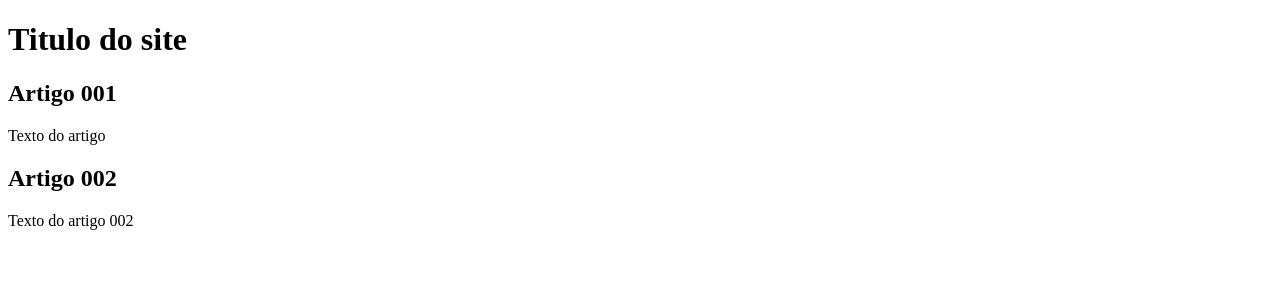
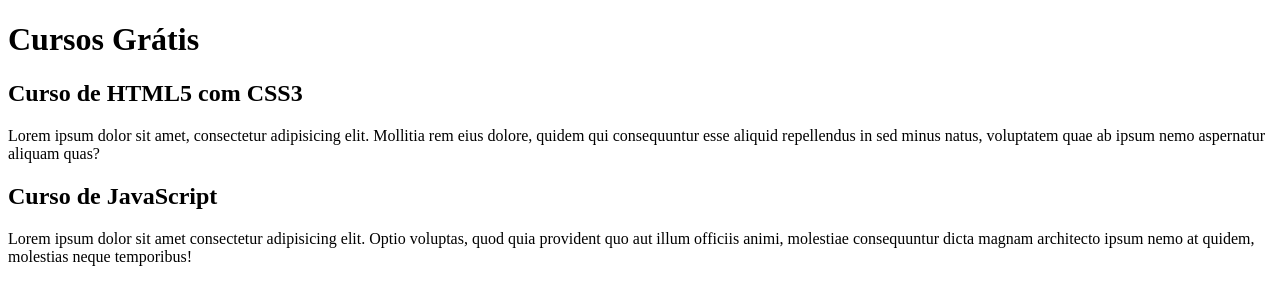
Before and after one commit to emanueldev7/site-projeto, a plain HTML site: page index.html in a window 1280 px wide. Drawn offline with Linux system fonts and the light colour scheme.

Commit message:
Comecei a escrever o conteudo

```diff
--- a/index.html
+++ b/index.html
@@ -8,15 +8,15 @@
 <body>
     <main>
         <header>
-            <h1>Titulo do site</h1>
+            <h1>Cursos Grátis</h1>
         </header>
         <article>
-            <h2>Artigo 001</h2>
-            <p>Texto do artigo</p>
+            <h2>Curso de HTML5 com CSS3</h2>
+            <p>Lorem ipsum dolor sit amet, consectetur adipisicing elit. Mollitia rem eius dolore, quidem qui consequuntur esse aliquid repellendus in sed minus natus, voluptatem quae ab ipsum nemo aspernatur aliquam quas?</p>
         </article>
         <article>
-            <h2>Artigo 002</h2>
-            <p>Texto do artigo 002</p>
+            <h2>Curso de JavaScript</h2>
+            <p>Lorem ipsum dolor sit amet consectetur adipisicing elit. Optio voluptas, quod quia provident quo aut illum officiis animi, molestiae consequuntur dicta magnam architecto ipsum nemo at quidem, molestias neque temporibus!</p>
         </article>
     </main>
 
```
